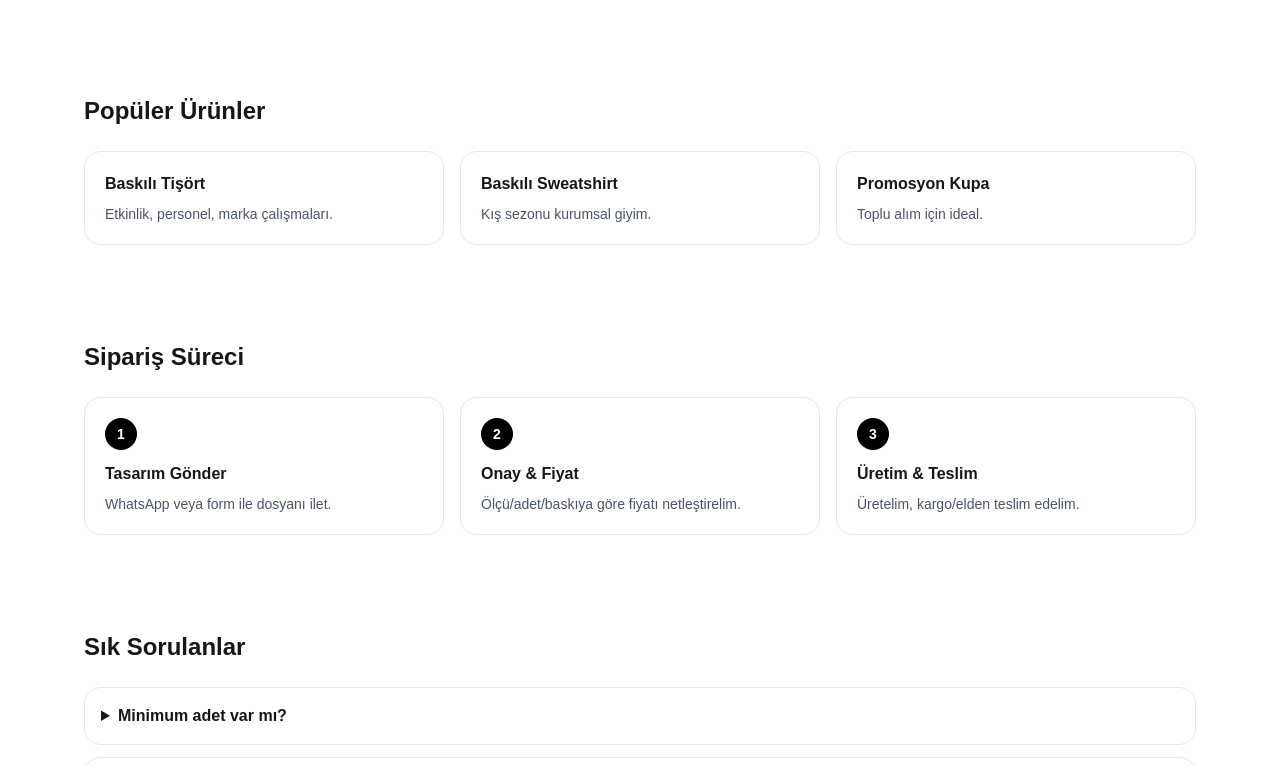
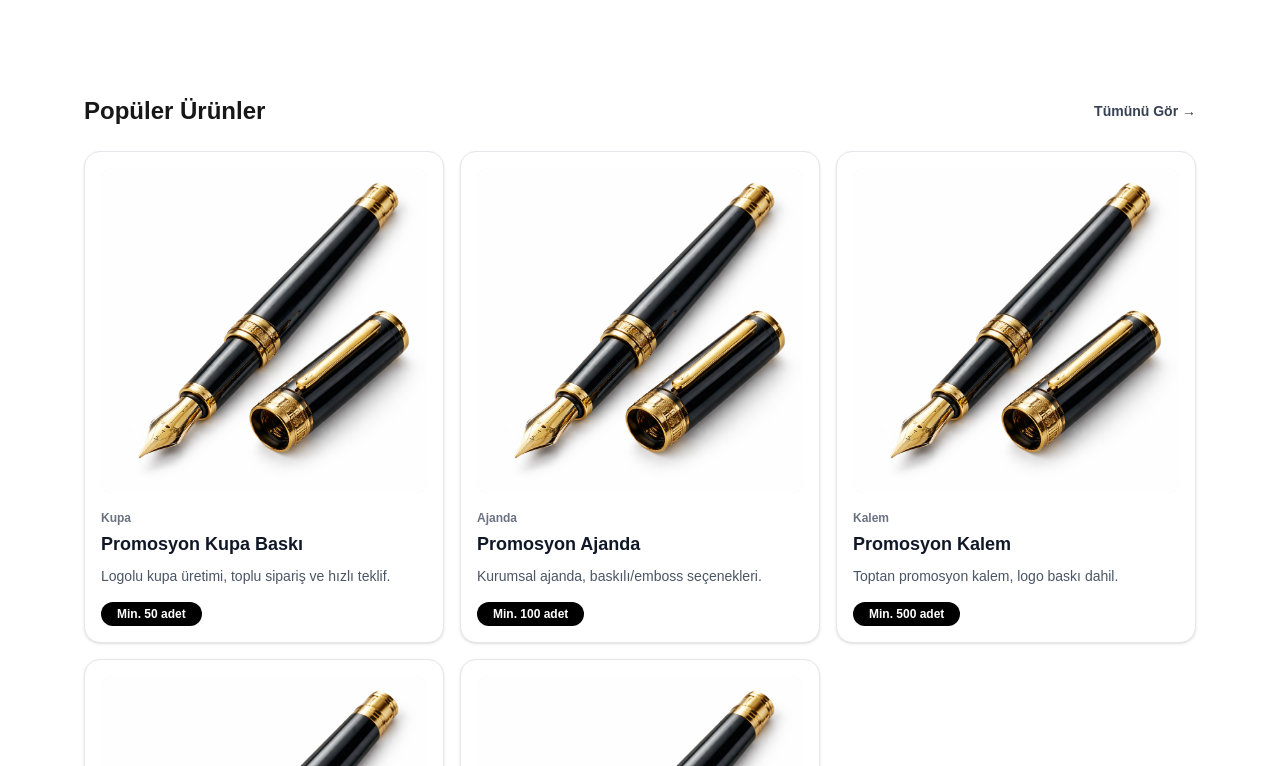
Before and after one commit to berkankocek1-dot/firmapromosyon, a Next.js app: page / in a window 1280 px wide. Shown: the part 814-1580 px from the top of the page. Built offline with nearby package versions, Linux system fonts and the light colour scheme.

Commit message:
Homepage products section

```diff
--- a/app/page.tsx
+++ b/app/page.tsx
@@ -1,4 +1,6 @@
 import Link from "next/link";
+import Image from "next/image";
+import { products } from "@/data/products";
 
 const WHATSAPP =
   "https://wa.me/90XXXXXXXXXX?text=Merhaba%2C%20DTF%20bask%C4%B1%20ve%20promosyon%20%C3%BCr%C3%BCnleri%20i%C3%A7in%20teklif%20almak%20istiyorum.";
@@ -17,8 +19,8 @@ export default function Home() {
           </h1>
 
           <p className="mt-4 text-gray-700">
-            Tişört, sweatshirt, şapka ve promosyon ürünlerde kaliteli baskı çözümleri.
-            Tasarımını gönder, aynı gün dönüş yapalım.
+            Tişört, sweatshirt, şapka ve promosyon ürünlerde kaliteli baskı
+            çözümleri. Tasarımını gönder, aynı gün dönüş yapalım.
           </p>
 
           <div className="mt-6 flex flex-wrap gap-3">
@@ -47,18 +49,33 @@ export default function Home() {
           </div>
 
           <div className="mt-5 text-xs text-gray-500">
-            ⚠️ Yasal not: Bu site bilgilendirme amaçlıdır. Fiyatlar siparişe göre değişir.
+            ⚠️ Yasal not: Bu site bilgilendirme amaçlıdır. Fiyatlar siparişe göre
+            değişir.
           </div>
         </div>
 
         <div className="rounded-3xl border border-gray-200 bg-gray-50 p-6">
-          <div className="text-sm font-semibold text-gray-700">Öne Çıkanlar</div>
+          <div className="text-sm font-semibold text-gray-700">
+            Öne Çıkanlar
+          </div>
 
           <div className="mt-4 grid gap-3">
-            <Feature title="Hızlı üretim" text="Yoğunluğa göre en kısa sürede üretim." />
-            <Feature title="Kaliteli DTF transfer" text="Canlı renk, esnek yapı, uzun ömür." />
-            <Feature title="Toplu sipariş" text="Kurumsal siparişler için özel fiyat." />
-            <Feature title="Türkiye geneli gönderim" text="Kargo ile teslimat opsiyonu." />
+            <Feature
+              title="Hızlı üretim"
+              text="Yoğunluğa göre en kısa sürede üretim."
+            />
+            <Feature
+              title="Kaliteli DTF transfer"
+              text="Canlı renk, esnek yapı, uzun ömür."
+            />
+            <Feature
+              title="Toplu sipariş"
+              text="Kurumsal siparişler için özel fiyat."
+            />
+            <Feature
+              title="Türkiye geneli gönderim"
+              text="Kargo ile teslimat opsiyonu."
+            />
           </div>
         </div>
       </section>
@@ -67,18 +84,62 @@ export default function Home() {
       <section id="hizmetler" className="mx-auto max-w-6xl px-5 py-12">
         <h2 className="text-2xl font-bold">Hizmetler</h2>
         <div className="mt-6 grid gap-4 md:grid-cols-3">
-          <Card title="DTF Transfer Baskı" text="Logo/çizim baskı, esnek ve dayanıklı." />
+          <Card
+            title="DTF Transfer Baskı"
+            text="Logo/çizim baskı, esnek ve dayanıklı."
+          />
           <Card title="Tekstil Baskı" text="Tişört • Sweatshirt • Şapka • Forma" />
-          <Card title="Promosyon Ürün" text="Kupa • Kalem • Ajanda • Kurumsal set" />
+          <Card
+            title="Promosyon Ürün"
+            text="Kupa • Kalem • Ajanda • Kurumsal set"
+          />
         </div>
       </section>
 
+      {/* URUNLER (GERCEK VERI ILE) */}
       <section id="urunler" className="mx-auto max-w-6xl px-5 py-12">
-        <h2 className="text-2xl font-bold">Popüler Ürünler</h2>
-        <div className="mt-6 grid gap-4 md:grid-cols-3">
-          <Card title="Baskılı Tişört" text="Etkinlik, personel, marka çalışmaları." />
-          <Card title="Baskılı Sweatshirt" text="Kış sezonu kurumsal giyim." />
-          <Card title="Promosyon Kupa" text="Toplu alım için ideal." />
+        <div className="flex items-center justify-between">
+          <h2 className="text-2xl font-bold">Popüler Ürünler</h2>
+
+          <Link
+            href="/urunler"
+            className="text-sm font-semibold text-gray-700 hover:text-black"
+          >
+            Tümünü Gör →
+          </Link>
+        </div>
+
+        <div className="mt-6 grid gap-4 sm:grid-cols-2 md:grid-cols-3">
+          {products.slice(0, 6).map((p) => (
+            <Link
+              key={p.id}
+              href={`/urunler/${p.slug}`}
+              className="group rounded-2xl border border-gray-200 bg-white p-4 shadow-sm transition hover:-translate-y-1 hover:shadow-md"
+            >
+              <div className="relative aspect-square w-full overflow-hidden rounded-xl bg-gray-100">
+                <Image
+                  src={p.image}
+                  alt={p.title}
+                  fill
+                  className="object-cover transition duration-500 group-hover:scale-110"
+                />
+              </div>
+
+              <div className="mt-4">
+                <div className="text-xs font-semibold text-gray-500">
+                  {p.category}
+                </div>
+                <div className="mt-1 text-lg font-bold text-gray-900">
+                  {p.title}
+                </div>
+                <div className="mt-2 text-sm text-gray-600">{p.shortDesc}</div>
+
+                <div className="mt-4 inline-block rounded-full bg-black px-4 py-1 text-xs font-semibold text-white">
+                  Min. {p.minOrder} adet
+                </div>
+              </div>
+            </Link>
+          ))}
         </div>
       </section>
 
@@ -94,9 +155,18 @@ export default function Home() {
       <section id="sss" className="mx-auto max-w-6xl px-5 py-12">
         <h2 className="text-2xl font-bold">Sık Sorulanlar</h2>
         <div className="mt-6 space-y-3">
-          <Faq q="Minimum adet var mı?" a="Ürüne göre değişir. Hızlı teklif için WhatsApp’tan yaz." />
-          <Faq q="Teslim süresi kaç gün?" a="Yoğunluk ve adet durumuna göre değişir; genelde hızlı üretim." />
-          <Faq q="DTF baskı dayanıklı mı?" a="Uygun yıkama koşullarında uzun ömürlüdür." />
+          <Faq
+            q="Minimum adet var mı?"
+            a="Ürüne göre değişir. Hızlı teklif için WhatsApp’tan yaz."
+          />
+          <Faq
+            q="Teslim süresi kaç gün?"
+            a="Yoğunluk ve adet durumuna göre değişir; genelde hızlı üretim."
+          />
+          <Faq
+            q="DTF baskı dayanıklı mı?"
+            a="Uygun yıkama koşullarında uzun ömürlüdür."
+          />
         </div>
       </section>
 
```
